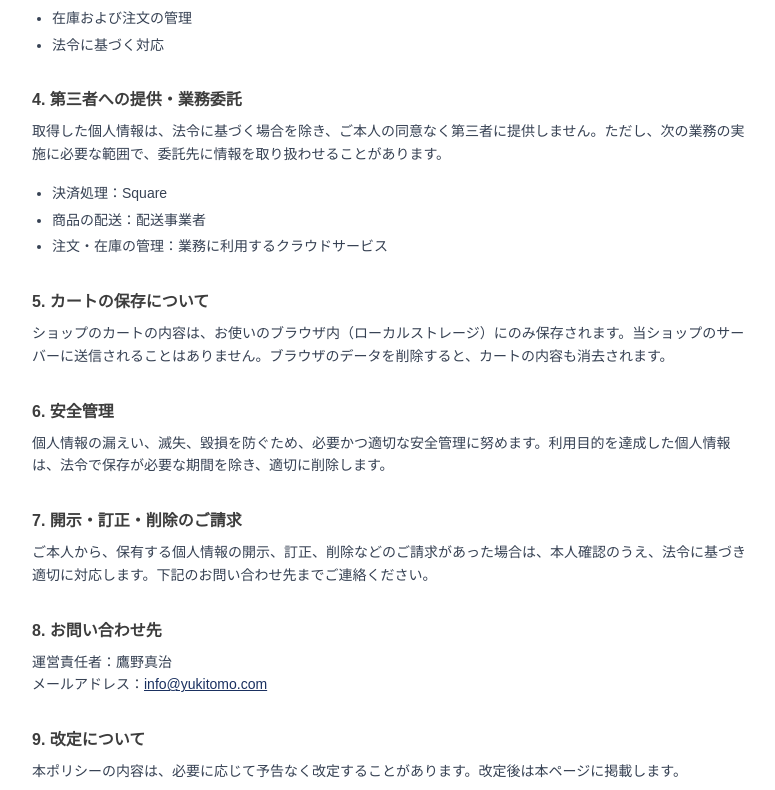
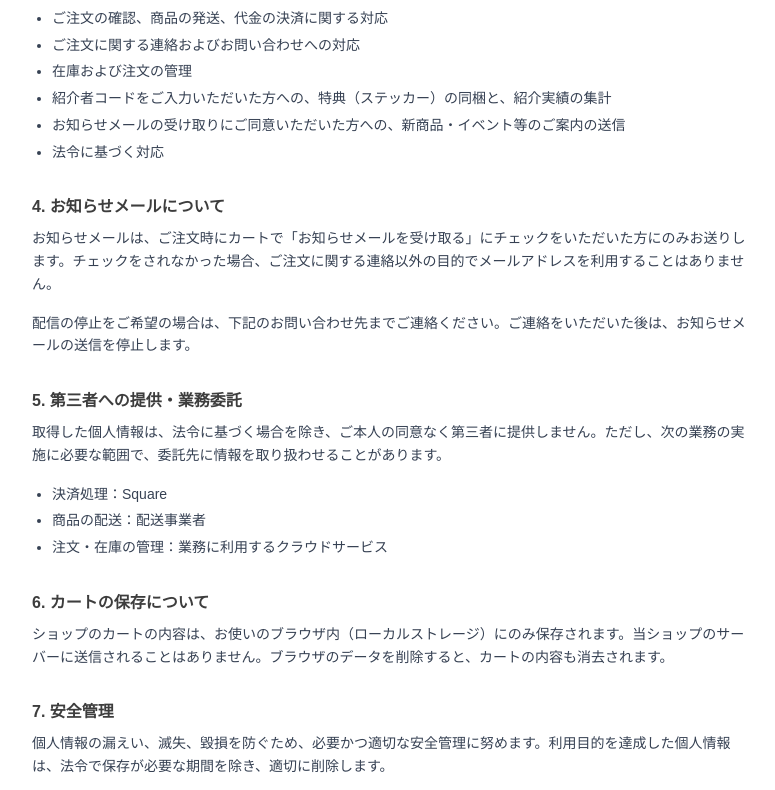
Before and after one commit to takano-shinji/yukitomo-web, a Next.js app: page /privacy in a window 1280 px wide. Shown: the part 570-1360 px from the top of the page, without its empty margins (248-1023 px from the left). Built offline with nearby package versions, Linux system fonts and the light colour scheme; no server answers.

Commit message:
Privacy policy: referral code and newsletter emails
Co-Authored-By: Claude Sonnet 5.5 <noreply@anthropic.com>

```diff
--- a/app/privacy/page.tsx
+++ b/app/privacy/page.tsx
@@ -17,6 +17,8 @@ const SECTIONS: { title: string; body: React.ReactNode }[] = [
         <ul className="list-disc pl-5 mt-2 flex flex-col gap-1">
           <li>お名前、配送先住所、電話番号、メールアドレス</li>
           <li>ご注文内容（商品、数量、金額、注文日時）</li>
+          <li>紹介者コード（ご入力いただいた場合）</li>
+          <li>お知らせメールの受け取りに関するご意向</li>
           <li>お問い合わせの内容</li>
         </ul>
       </>
@@ -37,12 +39,27 @@ const SECTIONS: { title: string; body: React.ReactNode }[] = [
         <li>ご注文の確認、商品の発送、代金の決済に関する対応</li>
         <li>ご注文に関する連絡およびお問い合わせへの対応</li>
         <li>在庫および注文の管理</li>
+        <li>紹介者コードをご入力いただいた方への、特典（ステッカー）の同梱と、紹介実績の集計</li>
+        <li>お知らせメールの受け取りにご同意いただいた方への、新商品・イベント等のご案内の送信</li>
         <li>法令に基づく対応</li>
       </ul>
     ),
   },
   {
-    title: "4. 第三者への提供・業務委託",
+    title: "4. お知らせメールについて",
+    body: (
+      <>
+        <p>
+          お知らせメールは、ご注文時にカートで「お知らせメールを受け取る」にチェックをいただいた方にのみお送りします。チェックをされなかった場合、ご注文に関する連絡以外の目的でメールアドレスを利用することはありません。
+        </p>
+        <p className="mt-2">
+          配信の停止をご希望の場合は、下記のお問い合わせ先までご連絡ください。ご連絡をいただいた後は、お知らせメールの送信を停止します。
+        </p>
+      </>
+    ),
+  },
+  {
+    title: "5. 第三者への提供・業務委託",
     body: (
       <>
         <p>
@@ -57,7 +74,7 @@ const SECTIONS: { title: string; body: React.ReactNode }[] = [
     ),
   },
   {
-    title: "5. カートの保存について",
+    title: "6. カートの保存について",
     body: (
       <p>
         ショップのカートの内容は、お使いのブラウザ内（ローカルストレージ）にのみ保存されます。当ショップのサーバーに送信されることはありません。ブラウザのデータを削除すると、カートの内容も消去されます。
@@ -65,7 +82,7 @@ const SECTIONS: { title: string; body: React.ReactNode }[] = [
     ),
   },
   {
-    title: "6. 安全管理",
+    title: "7. 安全管理",
     body: (
       <p>
         個人情報の漏えい、滅失、毀損を防ぐため、必要かつ適切な安全管理に努めます。利用目的を達成した個人情報は、法令で保存が必要な期間を除き、適切に削除します。
@@ -73,7 +90,7 @@ const SECTIONS: { title: string; body: React.ReactNode }[] = [
     ),
   },
   {
-    title: "7. 開示・訂正・削除のご請求",
+    title: "8. 開示・訂正・削除のご請求",
     body: (
       <p>
         ご本人から、保有する個人情報の開示、訂正、削除などのご請求があった場合は、本人確認のうえ、法令に基づき適切に対応します。下記のお問い合わせ先までご連絡ください。
@@ -81,7 +98,7 @@ const SECTIONS: { title: string; body: React.ReactNode }[] = [
     ),
   },
   {
-    title: "8. お問い合わせ先",
+    title: "9. お問い合わせ先",
     body: (
       <p>
         運営責任者：鷹野真治
@@ -94,7 +111,7 @@ const SECTIONS: { title: string; body: React.ReactNode }[] = [
     ),
   },
   {
-    title: "9. 改定について",
+    title: "10. 改定について",
     body: <p>本ポリシーの内容は、必要に応じて予告なく改定することがあります。改定後は本ページに掲載します。</p>,
   },
 ];
```
